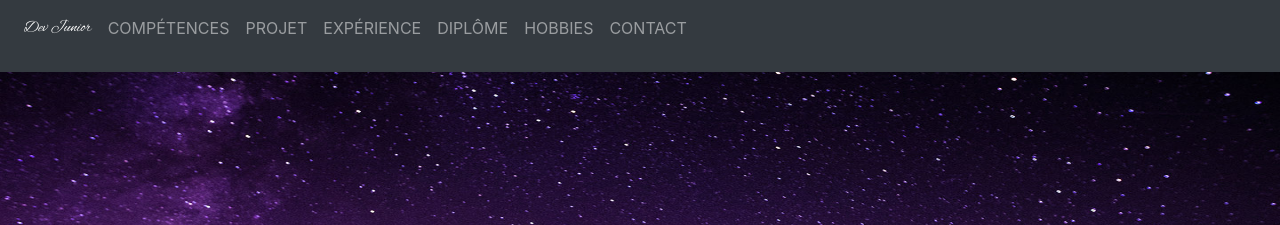
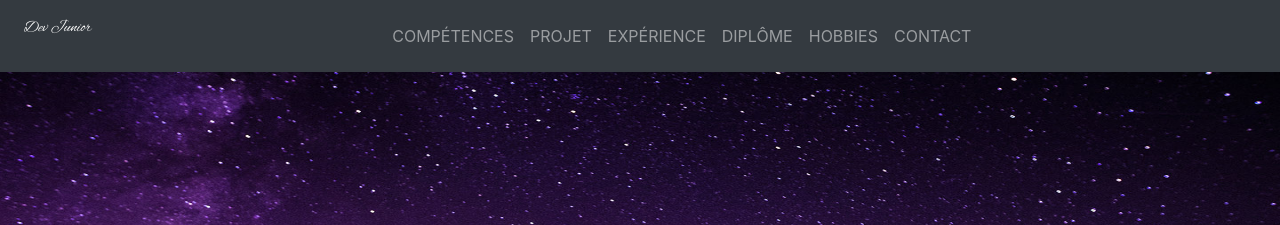
Before and after one commit to GILABERTPhilippine/New_CV, a plain HTML site: page index.html in a window 1280 px wide. Shown: the top 225 px of the page. Drawn offline with nearby package versions, Linux system fonts and the light colour scheme; files that its build step writes are made by us from their sources.

Commit message:
modif navbar center

```diff
--- a/index.html
+++ b/index.html
@@ -29,6 +29,8 @@
                         <p id="initiales" style="font-family: 'Alex Brush', cursive;">Dev Junior</p><span class="sr-only">(current)</span>
                     </a>
                 </li>
+            </ul>
+            <ul class="navbar-nav mr-auto">
                 <li class="nav-item d-flex justify-content-center">
                     <a class="nav-link" href="#projet">COMPÉTENCES</a>
                 </li>
```
